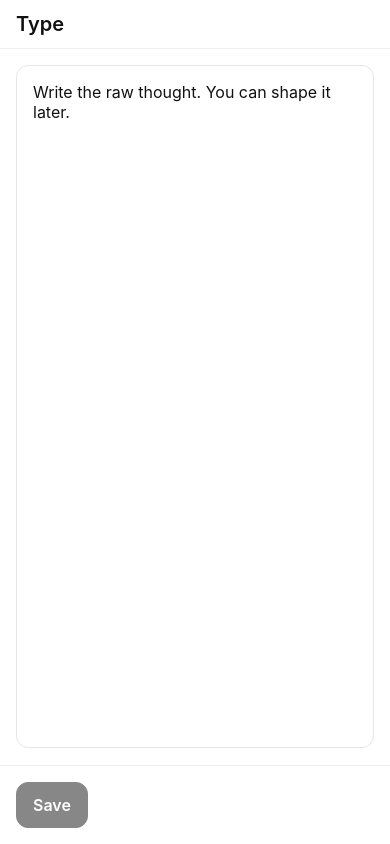
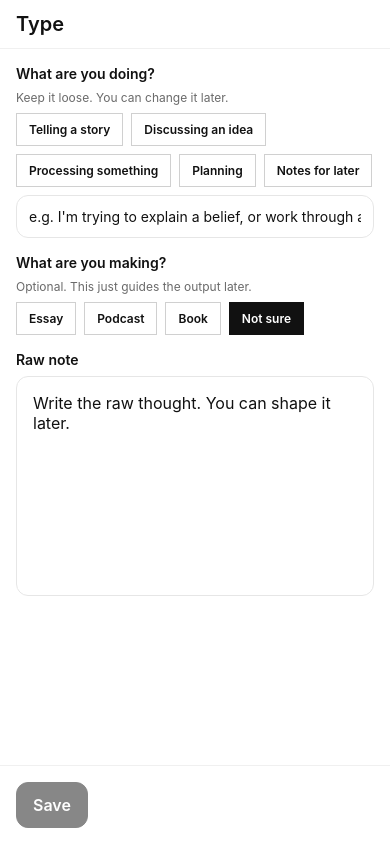
Before and after one commit to gkstrmtm/alibi, a React Native app: screen /TypeNote in a window 390 px wide. Built offline with nearby package versions, Linux system fonts and the light colour scheme.

Commit message:
UX: add soft intent + output format to typed capture

```diff
--- a/src/screens/EntryDetailScreen.tsx
+++ b/src/screens/EntryDetailScreen.tsx
@@ -71,13 +71,14 @@ export function EntryDetailScreen({ route, navigation }: Props) {
 
               if (canGenerate) {
                 const draftId = makeId('draft');
+                const format = entry.targetFormat ?? 'essay';
                 dispatch({
                   type: 'draft.create',
                   payload: {
                     draftId,
                     projectId: entry.projectId,
                     entryIds: [entry.id],
-                    format: 'essay',
+                    format,
                     title: 'Draft — from entry',
                     content: '(Placeholder draft generated from selected sources.)',
                   },
--- a/src/screens/TypeNoteScreen.tsx
+++ b/src/screens/TypeNoteScreen.tsx
@@ -1,13 +1,16 @@
 import { NativeStackNavigationProp } from '@react-navigation/native-stack';
 import { useNavigation } from '@react-navigation/native';
 import React, { useState } from 'react';
-import { StyleSheet, TextInput, View } from 'react-native';
+import { Pressable, ScrollView, StyleSheet, Text, TextInput, View } from 'react-native';
 
 import type { RootStackParamList } from '../navigation/types';
 import { Button } from '../components/Button';
 import { ScreenLayout } from '../components/ScreenLayout';
+import { Section } from '../components/Section';
 import { tokens } from '../theme/tokens';
 import { useAppStore } from '../store/store';
+
+type TargetFormat = 'essay' | 'commentary' | 'podcast-outline' | 'script' | 'thread' | 'book-chapter';
 
 type Nav = NativeStackNavigationProp<RootStackParamList>;
 
@@ -15,6 +18,15 @@ export function TypeNoteScreen() {
   const navigation = useNavigation<Nav>();
   const { dispatch } = useAppStore();
   const [text, setText] = useState('');
+  const [intent, setIntent] = useState('');
+  const [targetFormat, setTargetFormat] = useState<TargetFormat | undefined>(undefined);
+
+  const intentSuggestions = ['Telling a story', 'Discussing an idea', 'Processing something', 'Planning', 'Notes for later'];
+  const formatSuggestions: Array<{ label: string; value: TargetFormat }> = [
+    { label: 'Essay', value: 'essay' },
+    { label: 'Podcast', value: 'podcast-outline' },
+    { label: 'Book', value: 'book-chapter' },
+  ];
 
   return (
     <ScreenLayout
@@ -22,13 +34,53 @@ export function TypeNoteScreen() {
       stickyBottom={
         <View style={styles.stickyRow}>
           <Button label="Save" onPress={() => {
-            dispatch({ type: 'entry.createText', payload: { text } });
+            dispatch({ type: 'entry.createText', payload: { text, intent: intent.trim() || undefined, targetFormat } });
             navigation.navigate('Tabs');
           }} disabled={!text.trim()} />
         </View>
       }
     >
-      <View style={styles.container}>
+      <ScrollView keyboardShouldPersistTaps="handled" contentContainerStyle={styles.scroll}>
+        <Section title="What are you doing?">
+          <Text style={styles.helper}>Keep it loose. You can change it later.</Text>
+          <View style={styles.chipsRow}>
+            {intentSuggestions.map((s) => (
+              <Chip
+                key={s}
+                label={s}
+                selected={intent.trim().toLowerCase() === s.toLowerCase()}
+                onPress={() => setIntent((curr) => (curr.trim().toLowerCase() === s.toLowerCase() ? '' : s))}
+              />
+            ))}
+          </View>
+          <TextInput
+            value={intent}
+            onChangeText={setIntent}
+            placeholder="e.g. I'm trying to explain a belief, or work through a moment"
+            style={styles.miniInput}
+          />
+        </Section>
+
+        <Section title="What are you making?">
+          <Text style={styles.helper}>Optional. This just guides the output later.</Text>
+          <View style={styles.chipsRow}>
+            {formatSuggestions.map((f) => (
+              <Chip
+                key={f.value}
+                label={f.label}
+                selected={targetFormat === f.value}
+                onPress={() => setTargetFormat((curr) => (curr === f.value ? undefined : f.value))}
+              />
+            ))}
+            <Chip
+              label="Not sure"
+              selected={!targetFormat}
+              onPress={() => setTargetFormat(undefined)}
+            />
+          </View>
+        </Section>
+
+        <Section title="Raw note">
           <TextInput
             value={text}
             onChangeText={setText}
@@ -36,17 +88,63 @@ export function TypeNoteScreen() {
             multiline
             style={styles.input}
           />
-      </View>
+        </Section>
+      </ScrollView>
     </ScreenLayout>
   );
 }
 
+function Chip({ label, selected, onPress }: { label: string; selected: boolean; onPress: () => void }) {
+  return (
+    <Pressable onPress={onPress} style={[styles.chip, selected ? styles.chipSelected : null]}>
+      <Text style={[styles.chipLabel, selected ? styles.chipLabelSelected : null]}>{label}</Text>
+    </Pressable>
+  );
+}
+
 const styles = StyleSheet.create({
-  container: {
-    flex: 1,
+  scroll: {
+    paddingBottom: tokens.space[24],
+    gap: tokens.space[16],
+  },
+  helper: {
+    fontSize: tokens.font.size[12],
+    color: '#6A6A6A',
+  },
+  chipsRow: {
+    flexDirection: 'row',
+    flexWrap: 'wrap',
+    gap: tokens.space[8],
+  },
+  chip: {
+    paddingVertical: tokens.space[8],
+    paddingHorizontal: tokens.space[12],
+    borderRadius: tokens.radius[999],
+    borderWidth: 1,
+    borderColor: '#D0D0D0',
+    backgroundColor: 'transparent',
+  },
+  chipSelected: {
+    borderColor: '#111111',
+    backgroundColor: '#111111',
+  },
+  chipLabel: {
+    fontSize: tokens.font.size[12],
+    color: '#111111',
+    fontWeight: tokens.font.weight.semibold,
+  },
+  chipLabelSelected: {
+    color: '#FFFFFF',
+  },
+  miniInput: {
+    borderWidth: 1,
+    borderColor: '#E6E6E6',
+    borderRadius: tokens.radius[12],
+    padding: tokens.space[12],
+    fontSize: tokens.font.size[14],
+    color: '#111111',
   },
   input: {
-    flex: 1,
     borderWidth: 1,
     borderColor: '#E6E6E6',
     borderRadius: tokens.radius[12],
@@ -54,6 +152,7 @@ const styles = StyleSheet.create({
     textAlignVertical: 'top',
     fontSize: tokens.font.size[16],
     color: '#111111',
+    minHeight: 220,
   },
   stickyRow: {
     flexDirection: 'row',
--- a/src/store/store.tsx
+++ b/src/store/store.tsx
@@ -16,12 +16,15 @@ function reducer(state: AppState, action: AppAction): AppState {
     case 'entry.createText': {
       const id = makeId('entry');
       const now = Date.now();
+      const intent = action.payload.intent?.trim() || '';
       const entry: Entry = {
         id,
         title: action.payload.title?.trim() || 'Untitled note',
         createdAt: now,
         kind: 'text',
         status: 'captured',
+        intent: intent || undefined,
+        targetFormat: action.payload.targetFormat,
         transcript: action.payload.text,
       };
       return {
--- a/src/store/types.ts
+++ b/src/store/types.ts
@@ -6,6 +6,8 @@ export type Entry = {
   createdAt: number;
   kind: 'voice' | 'text' | 'import';
   status: EntryStatus;
+  intent?: string;
+  targetFormat?: Draft['format'];
   durationSec?: number;
   transcript?: string;
   highlights?: string[];
@@ -72,7 +74,7 @@ export type AppState = {
 };
 
 export type AppAction =
-  | { type: 'entry.createText'; payload: { title?: string; text: string } }
+  | { type: 'entry.createText'; payload: { title?: string; text: string; intent?: string; targetFormat?: Draft['format'] } }
   | { type: 'entry.createRecordingPlaceholder'; payload: { title?: string; durationSec?: number } }
   | { type: 'entry.setStatus'; payload: { entryId: string; status: EntryStatus } }
   | {
```
Also changed, not shown: src/config/supabase.ts (added, +12 -0 lines). Lines whose indentation alone changed are shown as unchanged.
